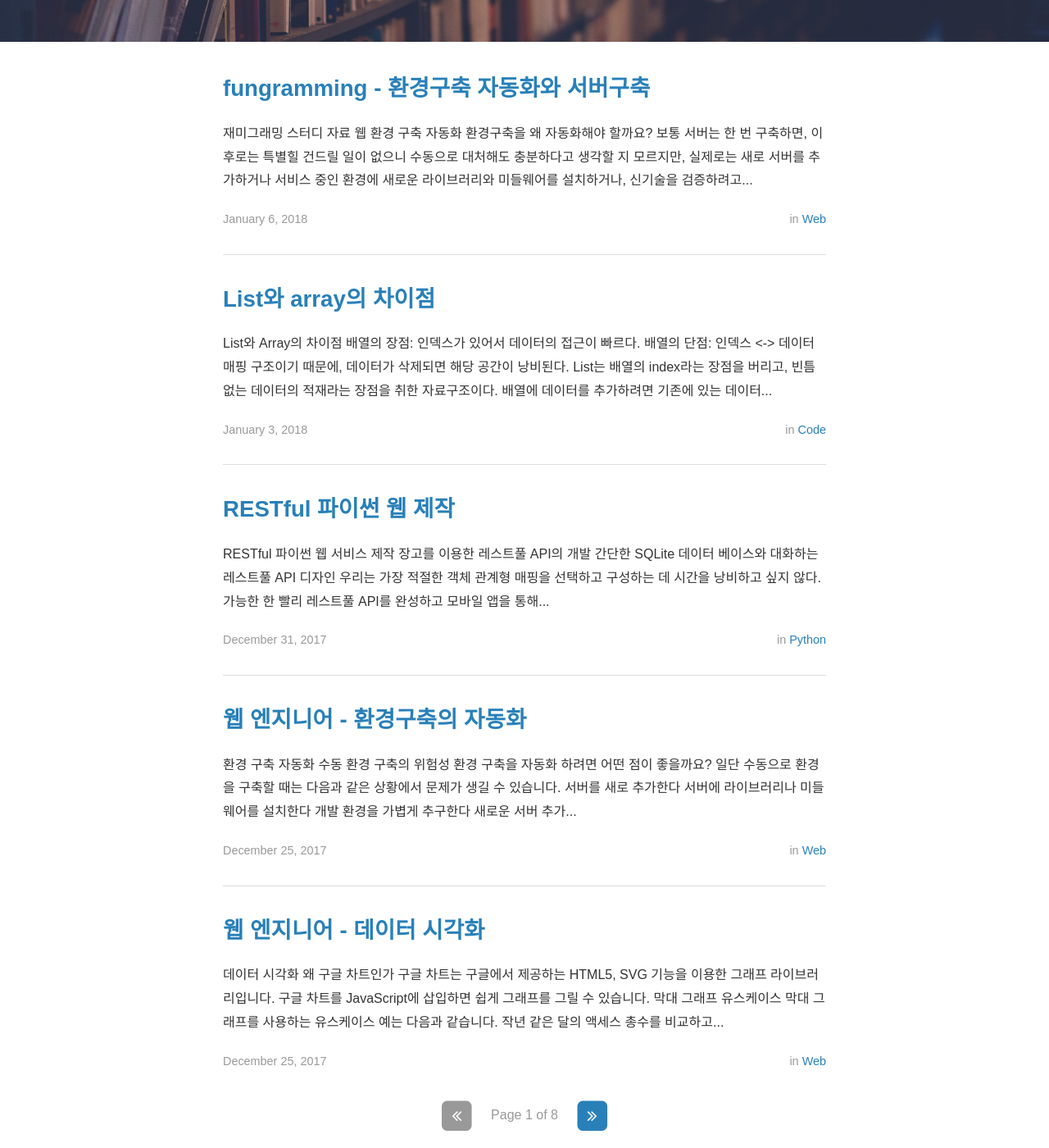
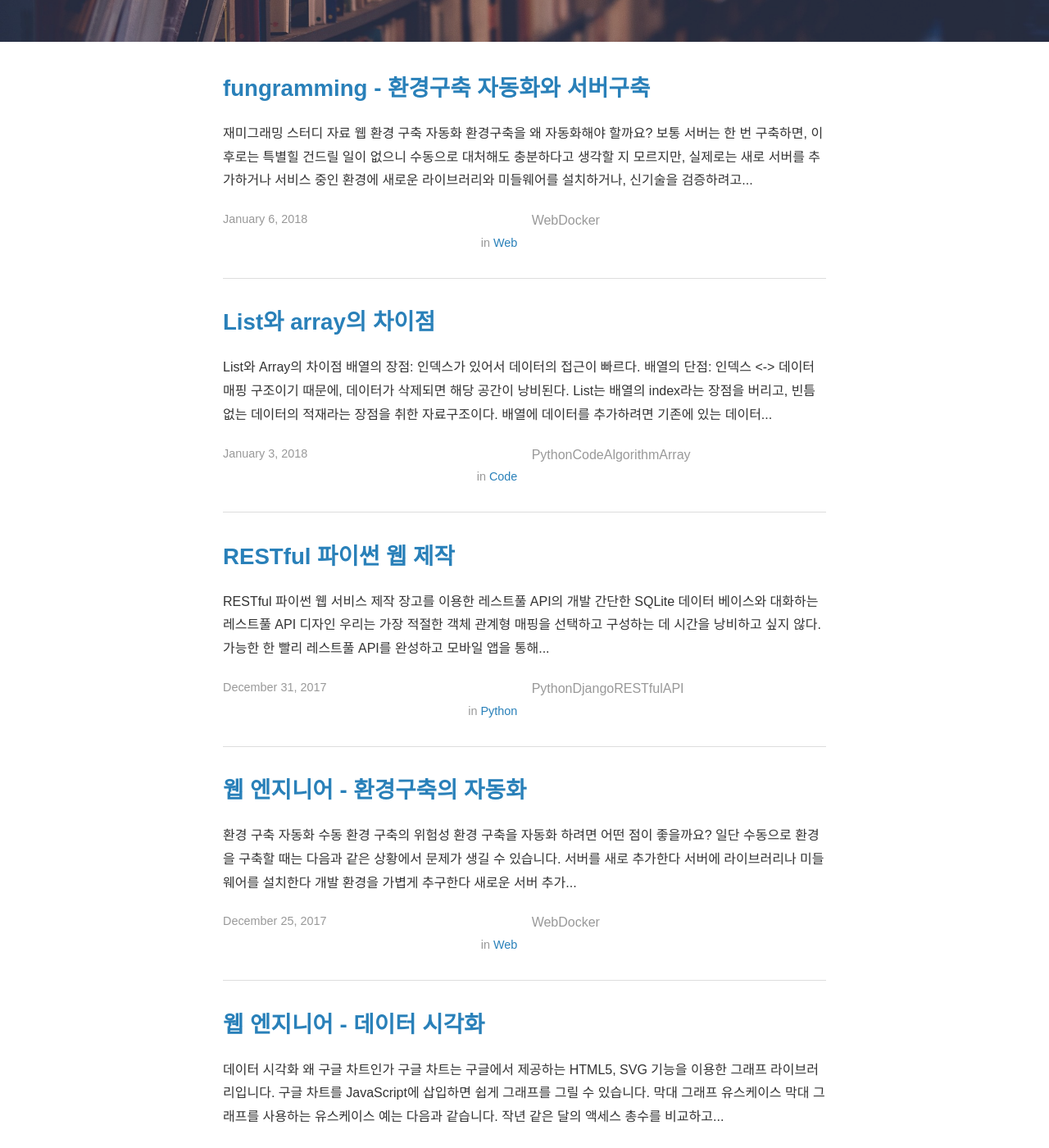
Before and after one commit to yoonkh/yoonkh.github.io, a Jekyll site: the page built from index.html, in a window 1280 px wide and 1400 px high, scrolled down 452 px. Shown: the whole window at 82% size. Built offline with Jekyll 4.4.1, drawn with Linux system fonts in a browser that asks for light colours; nearby versions of some CDN libraries; the list of posts is cut into pages by our own code.

Commit message:
Update index.html

```diff
--- a/index.html
+++ b/index.html
@@ -24,7 +24,7 @@ layout: default
     </section>
     <section class="post-meta">
       <div class="post-date">{{ post.date | date: "%B %-d, %Y" }}</div>
-      <div class="post-tags">{% for tags in post.tags %}<li><a href="{{ site.baseurl }}/tag/{{ post.tags }}"></a></li>{% endfor %}</div>
+      <div class="post-tags">{{ post.tags }}<li><a href="{{ site.baseurl }}/tag/{{ post.tags }}"></a></li></div>
       <div class="post-categories">
       {% if post.categories.size > 0 %}in {% for cat in post.categories %}
         {% if site.jekyll-archives %}
```
